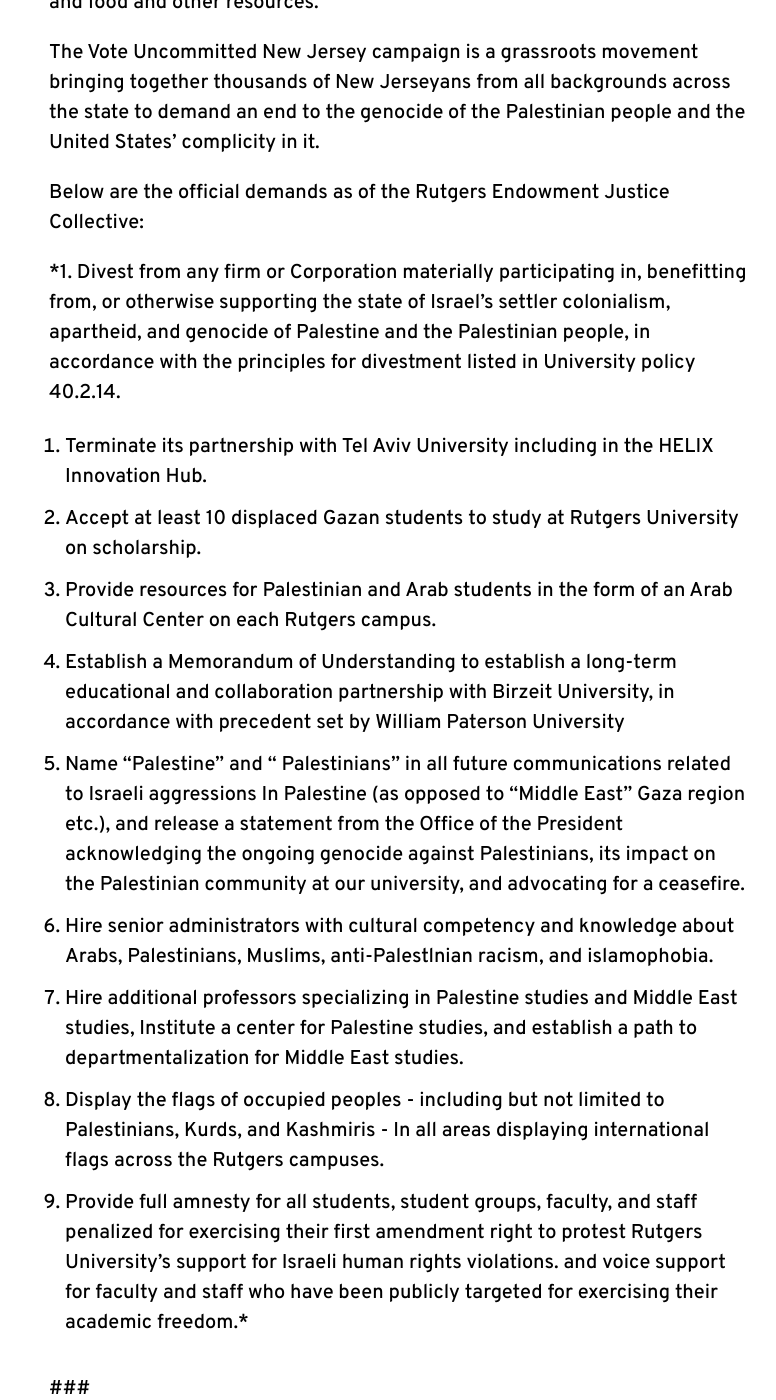
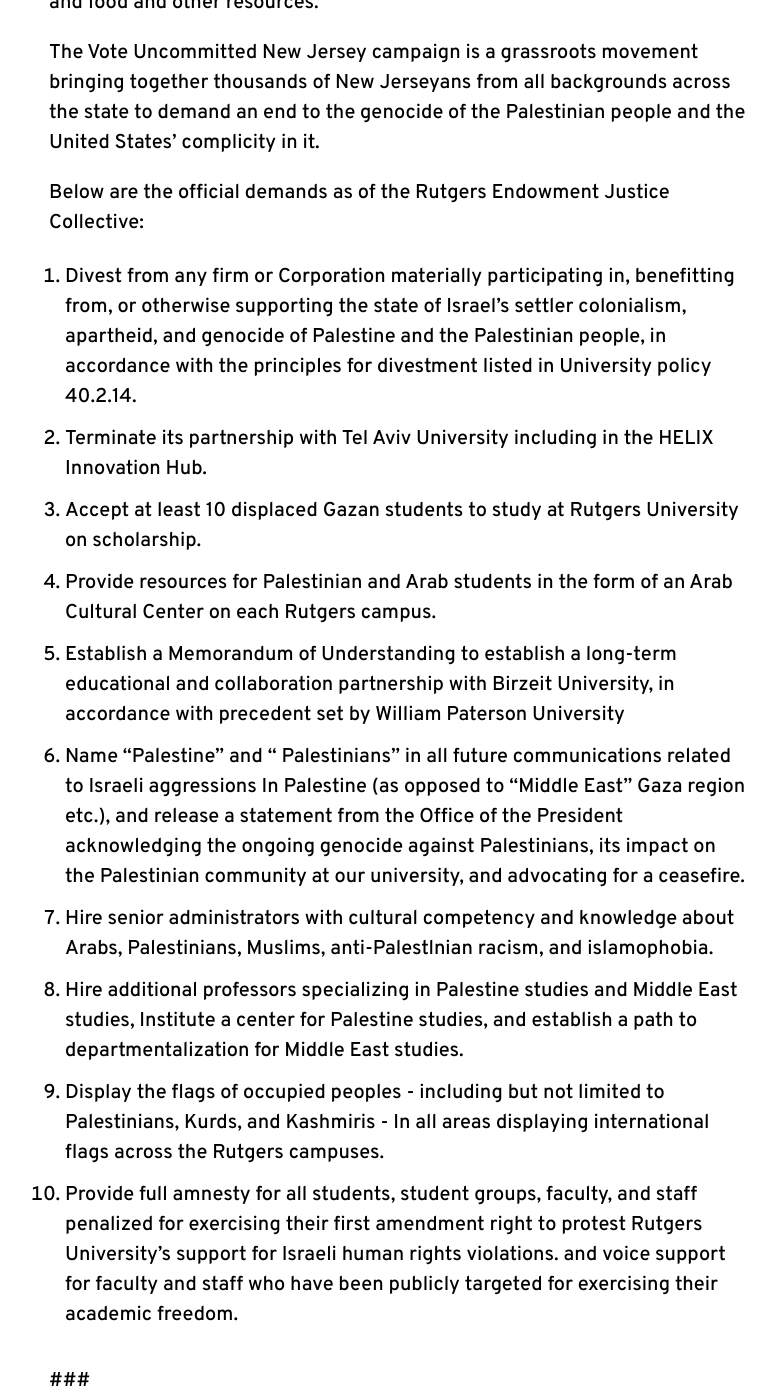
Before and after one commit to dsa-ntc/uncommittednj.org, a Jekyll site: the page built from press-release-rutgers.md, in a window 1280 px wide and 1400 px high, scrolled down 1635 px. Shown: the whole window, without its empty margins (241-1017 px from the left). Built offline with Jekyll 4.4.1, drawn with Linux system fonts in a browser that asks for light colours; nearby versions of some CDN libraries; comment, search, counter and statistics services are not loaded.

Commit message:
fix typo

```diff
--- a/press-release-rutgers.md
+++ b/press-release-rutgers.md
@@ -52,7 +52,7 @@
 
 Below are the official demands as of the Rutgers Endowment Justice Collective:
 
-*1. Divest from any firm or Corporation materially participating in, benefitting from, or
+1. Divest from any firm or Corporation materially participating in, benefitting from, or
 otherwise supporting the state of Israel's settler colonialism, apartheid, and genocide of
 Palestine and the Palestinian people, in accordance with the principles for divestment
 listed in University policy 40.2.14.
@@ -77,7 +77,7 @@
 10. Provide full amnesty for all students, student groups, faculty, and staff penalized for
 exercising their first amendment right to protest Rutgers University's support for Israeli
 human rights violations. and voice support for faculty and staff who have been publicly
-targeted for exercising their academic freedom.*
+targeted for exercising their academic freedom.
 
 ###
 
```
